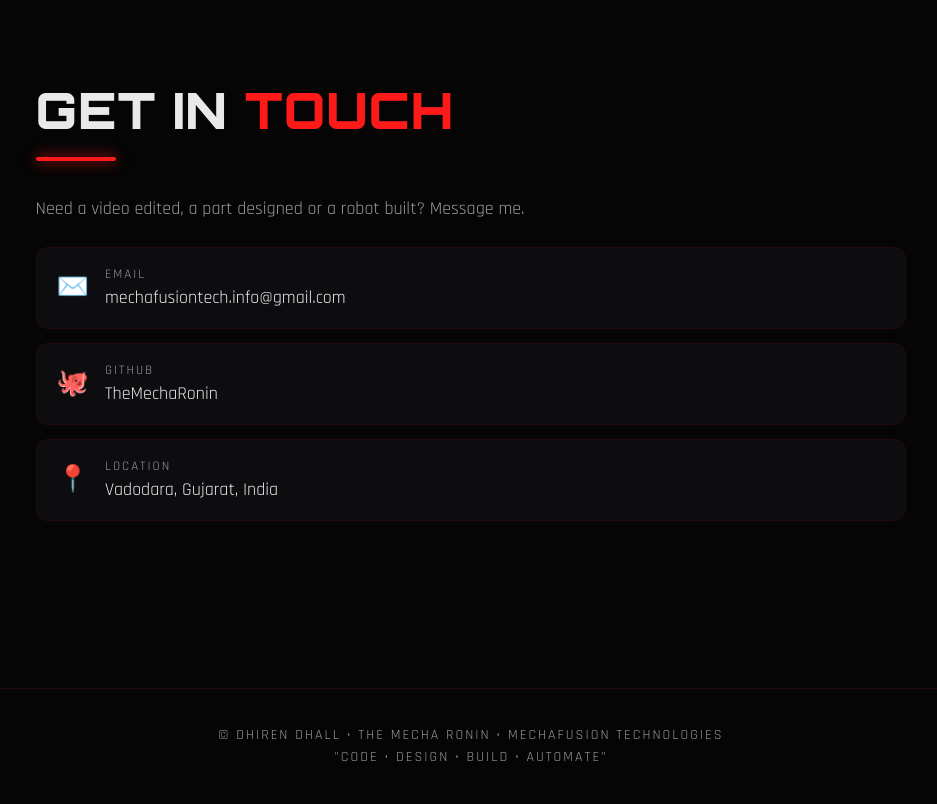
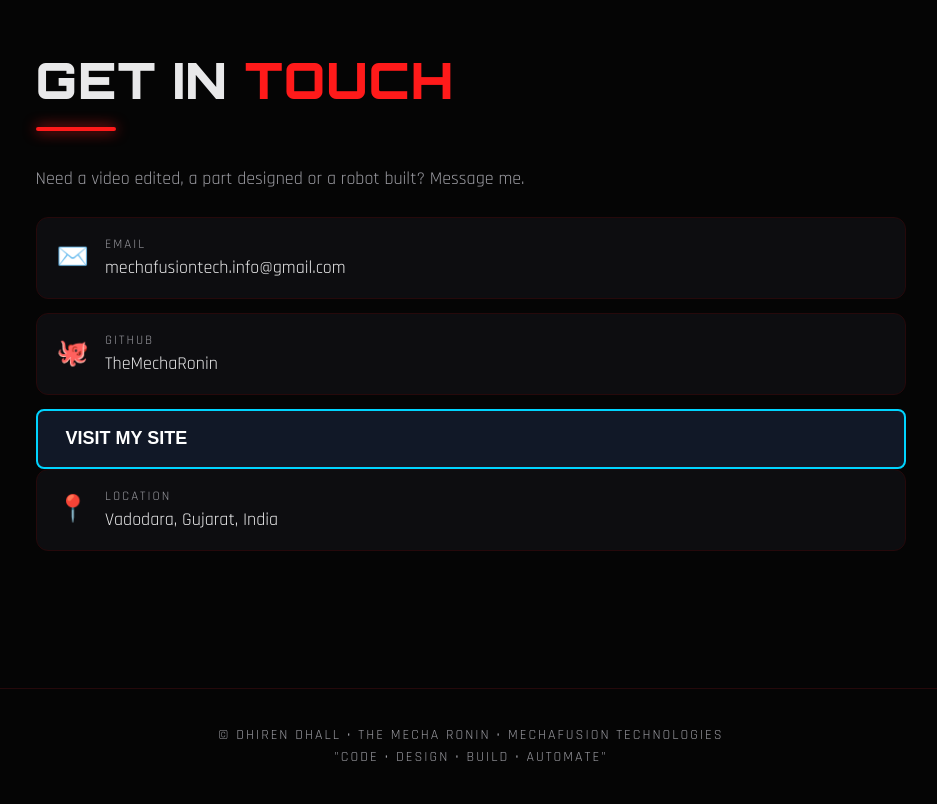
Before and after one commit to TheMechaRonin/TheMechaRonin, a plain HTML site: page index.html in a window 1280 px wide. Shown: the part 5897-6701 px from the top of the page, without its empty margins (284-1221 px from the left). Drawn offline with Linux system fonts and the light colour scheme.

Commit message:
Add visit button and styles to index.html
Added a visit button with styling to the webpage.

```diff
--- a/index.html
+++ b/index.html
@@ -170,6 +170,32 @@ main,footer{margin-left:0}section{padding:90px 6vw 50px;min-height:auto}}
 
     <a class="ct" href="mailto:mechafusiontech.info@gmail.com"><i>✉️</i><div><small>EMAIL</small>mechafusiontech.info@gmail.com</div></a>
     <a class="ct" href="https://github.com/TheMechaRonin" target="_blank" rel="noopener"><i>🐙</i><div><small>GITHUB</small>TheMechaRonin</div></a>
+ <a href="https://themecharonin.github.io/MECHAFUSION-TECHNOLOGIES/"
+   target="_blank"
+   rel="noopener noreferrer"
+   class="visit-button">
+   VISIT MY SITE
+</a>
+
+<style>
+.visit-button {
+    display: inline-block;
+    padding: 14px 28px;
+    background: #111827;
+    color: #ffffff;
+    text-decoration: none;
+    border: 2px solid #00d4ff;
+    border-radius: 8px;
+    font-weight: bold;
+    font-family: Arial, sans-serif;
+    transition: 0.3s;
+}
+
+.visit-button:hover {
+    background: #00d4ff;
+    color: #111827;
+}
+</style>
     <div class="ct"><i>📍</i><div><small>LOCATION</small>Vadodara, Gujarat, India</div></div>
   </div>
 </section>
```
